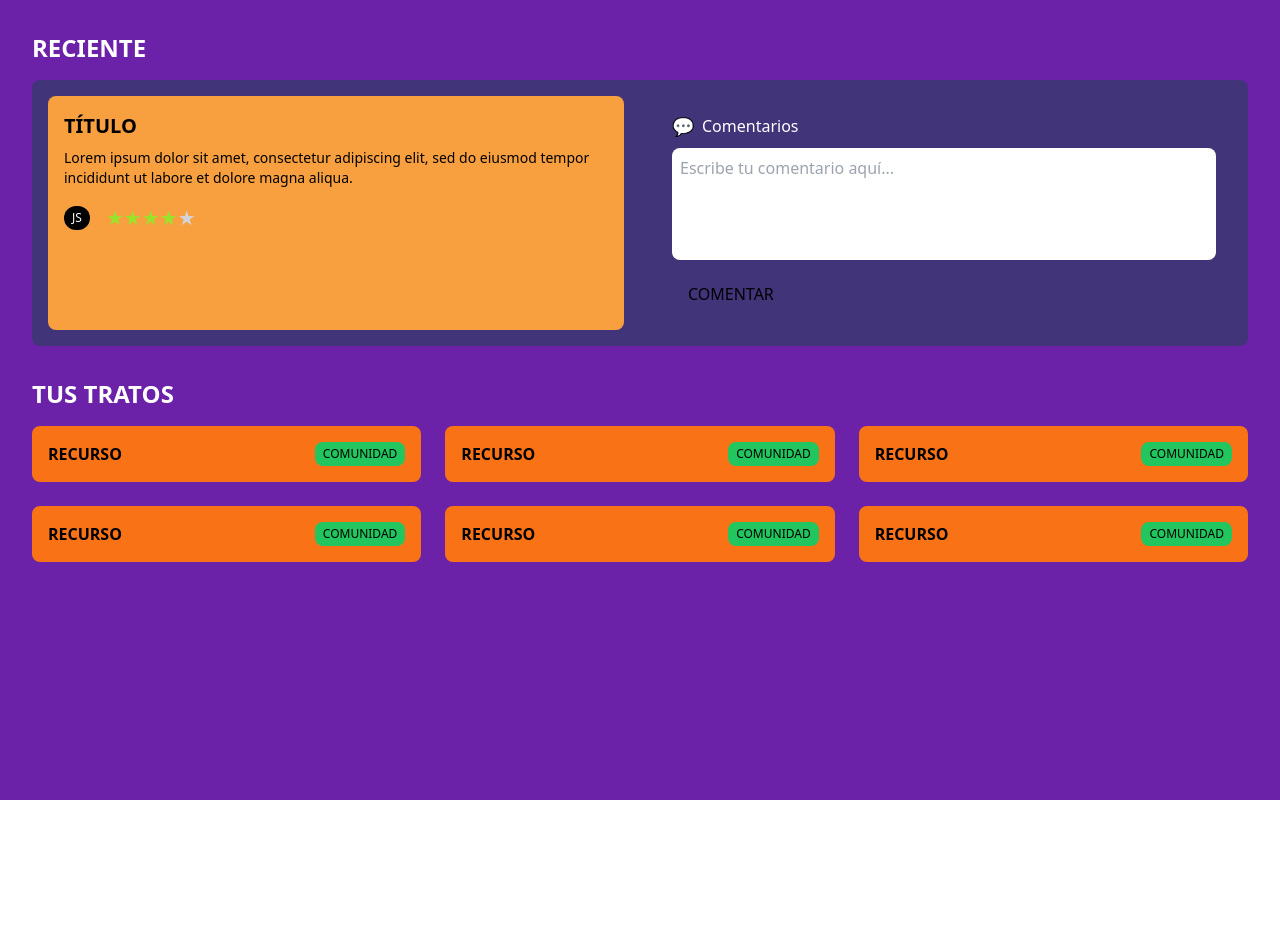
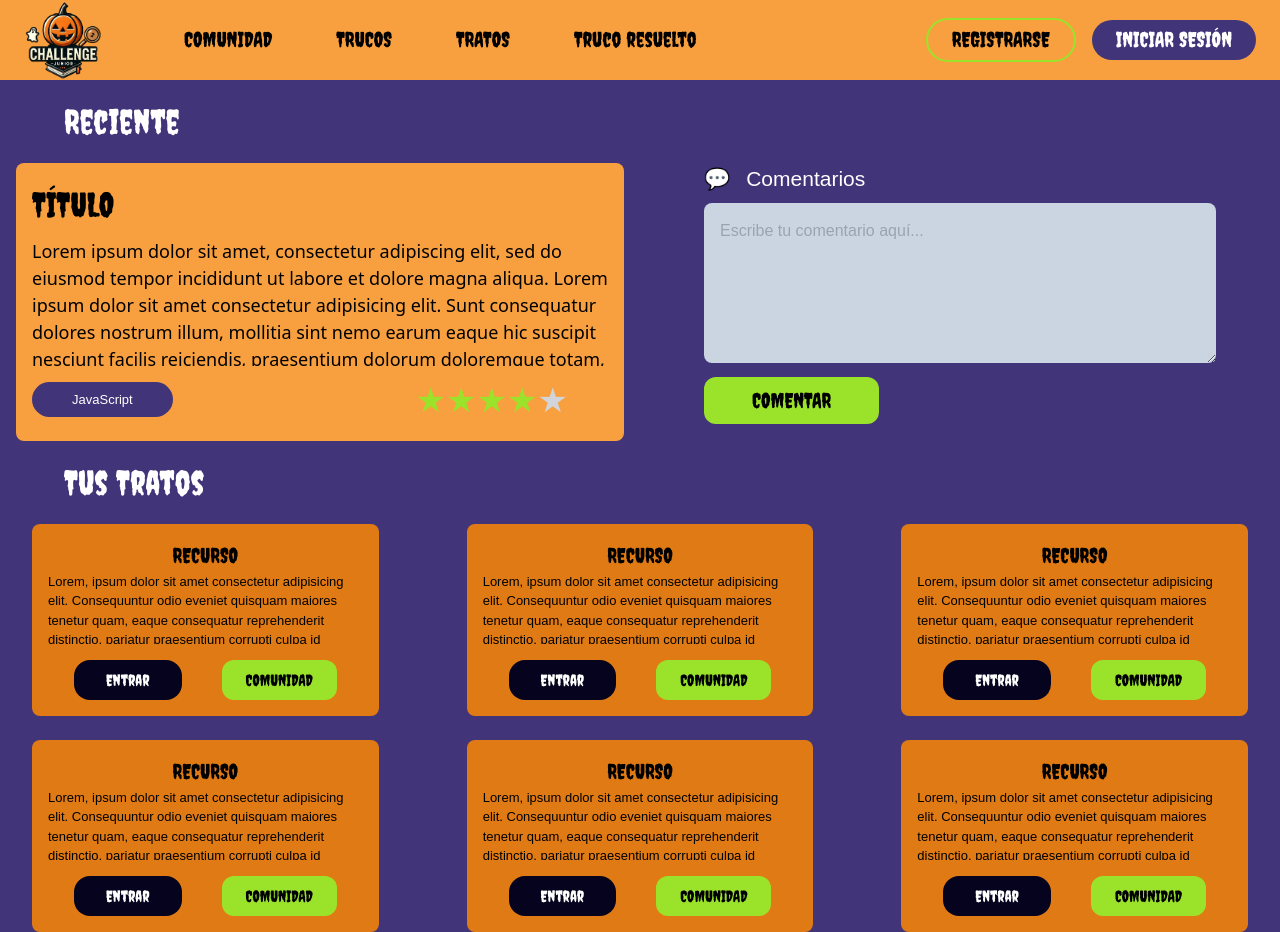
Before and after one commit to JoelDelgado246/TrucoOTrabajo-Junior, a React (Vite) app in the folder packages/Frontend/: page /tratos in a window 1280 px wide. Before the commit the page ends 800 px from the top, so only its background shows below. Built offline with nearby package versions, Linux system fonts and the light colour scheme.

Commit message:
RecentTrickSection and ResourceCard components

```diff
--- a/packages/Frontend/src/components/ui/RecentTrickSection.jsx
+++ b/packages/Frontend/src/components/ui/RecentTrickSection.jsx
@@ -2,37 +2,38 @@ import React from 'react';
 
 export default function RecentTrickSection() {
   return (
-    <div className="grid grid-cols-1 md:grid-cols-2 gap-8 bg-customPurple p-4 rounded-lg text-white">
-      {/* Información del reto reciente */}
-      <div className="bg-customOrange p-4 rounded-lg text-black">
-        <h3 className="text-xl font-bold">TÍTULO</h3>
-        <p className="mt-2 text-sm">
+    <div className="grid grid-cols-1 md:grid-cols-2 gap-8 bg-customPurple px-4 rounded-lg relative">
+      <div className="bg-customOrange p-4 rounded-lg text-black relative">
+        <h3 className="text-title1 font-creepster">TÍTULO</h3>
+        <p className="mt-2 text-michroma text-title3 h-32 overflow-y-auto">
           Lorem ipsum dolor sit amet, consectetur adipiscing elit, sed do eiusmod tempor incididunt ut labore et dolore magna aliqua.
+          Lorem ipsum dolor sit amet consectetur adipisicing elit. Sunt consequatur dolores nostrum illum, mollitia sint nemo earum eaque hic suscipit nesciunt facilis reiciendis, praesentium dolorum doloremque totam, provident tempora sit?
+          Lorem ipsum dolor sit amet consectetur adipisicing elit. Maxime quo modi eligendi inventore consequuntur nisi itaque. Accusantium quam laudantium accusamus eum, nesciunt cumque, nulla vero quos odit saepe earum numquam.
         </p>
-        <div className="flex items-center mt-4">
-          <span className="bg-black text-white px-2 py-1 rounded-full text-xs">JS</span>
-          <div className="flex ml-4">
-            <span className="text-customGreen text-xl">★</span>
-            <span className="text-customGreen text-xl">★</span>
-            <span className="text-customGreen text-xl">★</span>
-            <span className="text-customGreen text-xl">★</span>
-            <span className="text-gray-300 text-xl">★</span>
+        <div className="flex items-center mt-auto pt-2 justify-between">
+          <span className="bg-customPurple text-white font-michroma text-normal py-2 px-10 rounded-full">JavaScript</span>
+          <div className="flex mr-10">
+            <span className="text-customGreen text-title1">★</span>
+            <span className="text-customGreen text-title1">★</span>
+            <span className="text-customGreen text-title1">★</span>
+            <span className="text-customGreen text-title1">★</span>
+            <span className="text-gray-300 text-title1">★</span>
           </div>
         </div>
       </div>
 
       {/* Área de comentarios */}
-      <div className="bg-customPurple p-4 rounded-lg text-white">
+      <div className="px-12 rounded-lg">
         <div className="flex items-center mb-2">
-          <span className="text-customGreen text-lg">💬</span>
-          <p className="ml-2">Comentarios</p>
+          <span className="text-title2 font-michroma">💬</span>
+          <p className="ml-4 text-title2 font-michroma ">Comentarios</p>
         </div>
         <textarea
           placeholder="Escribe tu comentario aquí..."
-          className="w-full p-2 rounded-lg bg-white text-black resize-none"
+          className="w-full p-4 rounded-lg bg-slate-300 text-black font-michroma h-40 overflow-y-auto"
           rows="4"
         ></textarea>
-        <button className="mt-2 text-black px-4 py-2 rounded-lg">COMENTAR</button>
+        <button className="bg-customGreen text-title2 mt-2 text-black font-creepster px-12 py-2 rounded-xl">COMENTAR</button>
       </div>
     </div>
   );
--- a/packages/Frontend/src/components/ui/ResourceCard.jsx
+++ b/packages/Frontend/src/components/ui/ResourceCard.jsx
@@ -2,9 +2,13 @@ import React from 'react';
 
 export default function ResourceCard() {
   return (
-    <div className="bg-orange-500 p-4 rounded-lg text-black flex justify-between items-center">
-      <h4 className="font-bold">RECURSO</h4>
-      <button className="bg-green-500 text-black px-2 py-1 rounded-lg text-xs">COMUNIDAD</button>
+    <div className="bg-customDarkOrange p-4 rounded-lg text-black flex flex-col  items-center h-48 mx-8">
+      <h4 className="font-creepster text-title2">RECURSO</h4>
+      <p className='overflow-y-auto font-michroma text-normal'>Lorem, ipsum dolor sit amet consectetur adipisicing elit. Consequuntur odio eveniet quisquam maiores tenetur quam, eaque consequatur reprehenderit distinctio, pariatur praesentium corrupti culpa id laudantium. Dolor earum sunt error officia?</p>
+      <div className='pt-4'>
+        <button className='bg-customDarkPurple text-titl1 text-white font-creepster px-8 py-2 rounded-2xl mr-10'>Entrar</button>
+        <button className="bg-customGreen text-titl1 text-black font-creepster px-6 py-2 rounded-xl">COMUNIDAD</button>
+      </div>
     </div>
   );
 }
--- a/packages/Frontend/src/pages/Tratos.jsx
+++ b/packages/Frontend/src/pages/Tratos.jsx
@@ -1,16 +1,15 @@
 import React from 'react';
 import RecentTrickSection from '../components/ui/RecentTrickSection';
 import ResourceCard from '../components/ui/ResourceCard';
+import Header from '../components/layout/Header';
 
 export default function Truco() {
   return (
-    <div className="bg-purple-800 min-h-screen p-8 text-white">
-      {/* Sección de Reto Reciente */}
-      <h2 className="text-2xl font-bold mb-4">RECIENTE</h2>
+    <div className="bg-customPurple min-h-screen text-white">
+      <Header />
+      <h2 className="text-title1 font-creepster ml-16 my-4 ">Reciente</h2>
       <RecentTrickSection />
-
-      {/* Sección de Tus Tratos */}
-      <h2 className="text-2xl font-bold mt-8 mb-4">TUS TRATOS</h2>
+      <h2 className="text-title1 font-creepster ml-16 my-4">Tus Tratos</h2>
       <div className="grid grid-cols-1 sm:grid-cols-2 md:grid-cols-3 gap-6">
         <ResourceCard />
         <ResourceCard />
```
